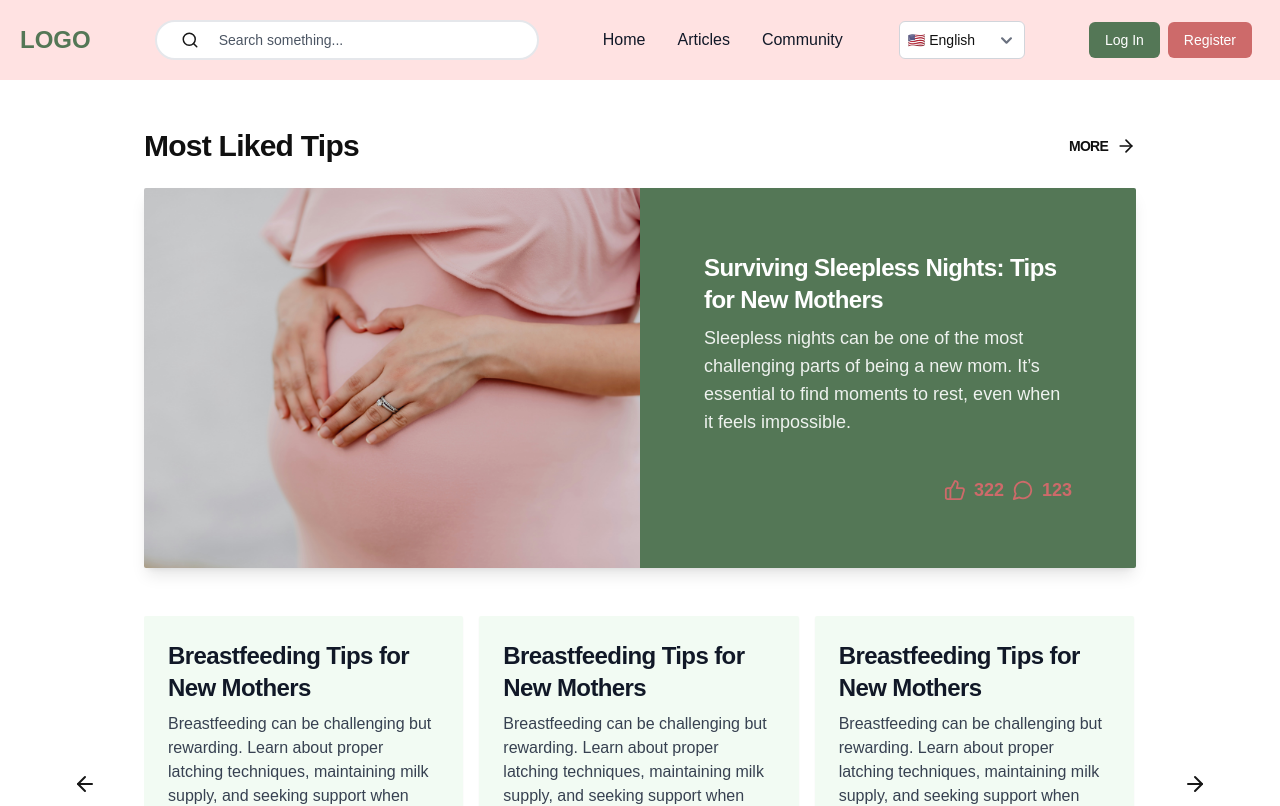
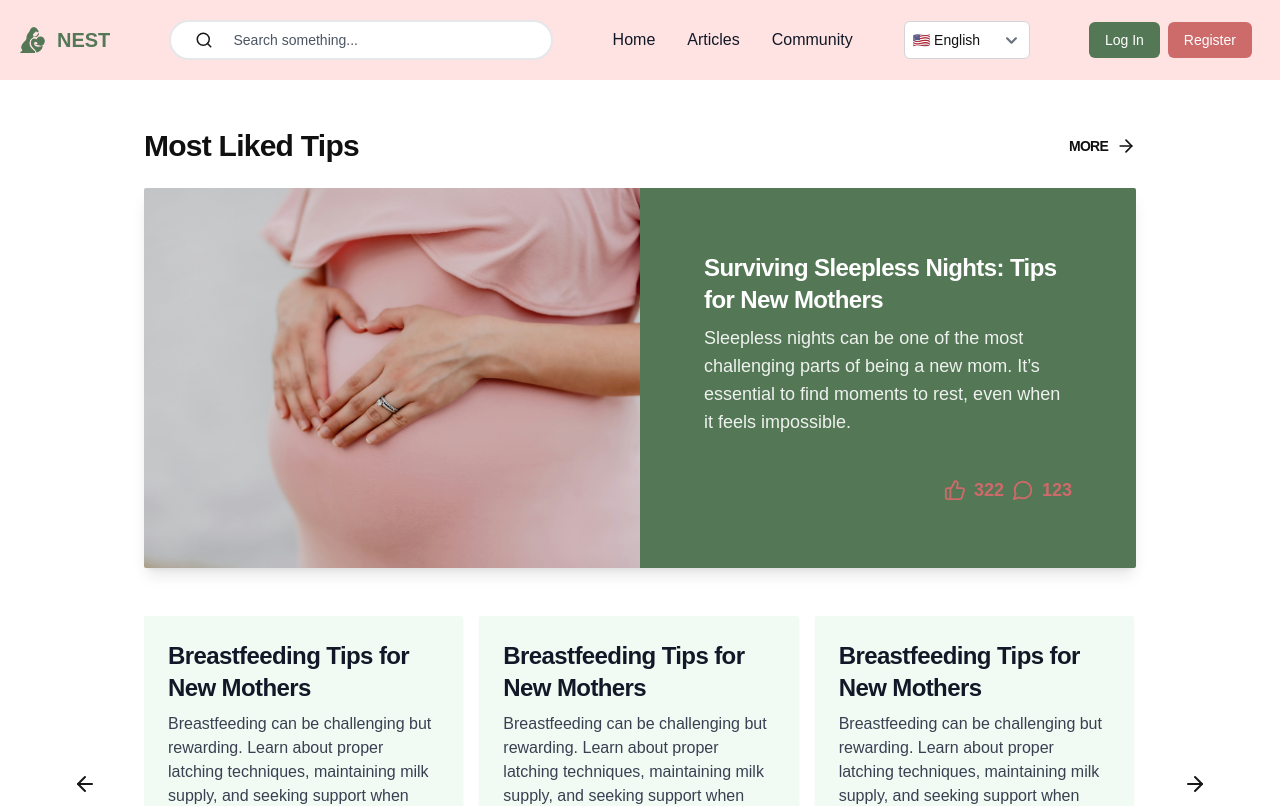
Before and after one commit to KdG-BCIT-ISSP/nest-client, a Next.js app: page / in a window 1280 px wide. Shown: the top 806 px of the page. Built offline with nearby package versions, Linux system fonts and the light colour scheme.

Commit message:
update logo

```diff
--- a/app/layout.tsx
+++ b/app/layout.tsx
@@ -14,6 +14,9 @@ export default function RootLayout({
 }) {
   return (
     <html lang="en">
+      <head>
+        <link rel="icon" href="/logo.svg" type="image/svg+xml" />
+      </head>
       <body
         style={{
           backgroundColor: "transparent",
--- a/components/Navbar.tsx
+++ b/components/Navbar.tsx
@@ -101,8 +101,9 @@ export default function Navbar() {
     <nav className="fixed top-0 left-0 right-0 bg-primary border-gray-200 z-50">
       <div className="max-w-screen-xl flex items-center justify-between mx-auto p-5">
         <Link href="/" className="flex items-center space-x-3">
-          <span className="text-2xl font-semibold whitespace-nowrap text-secondary">
-            LOGO
+          <Image src="/logo.svg" alt="Logo" width={25} height={25} />
+          <span className="text-xl font-semibold whitespace-nowrap text-secondary">
+            NEST
           </span>
         </Link>
         {!isSearchPage && (
```
Also changed, not shown: public/logo.svg (added).
